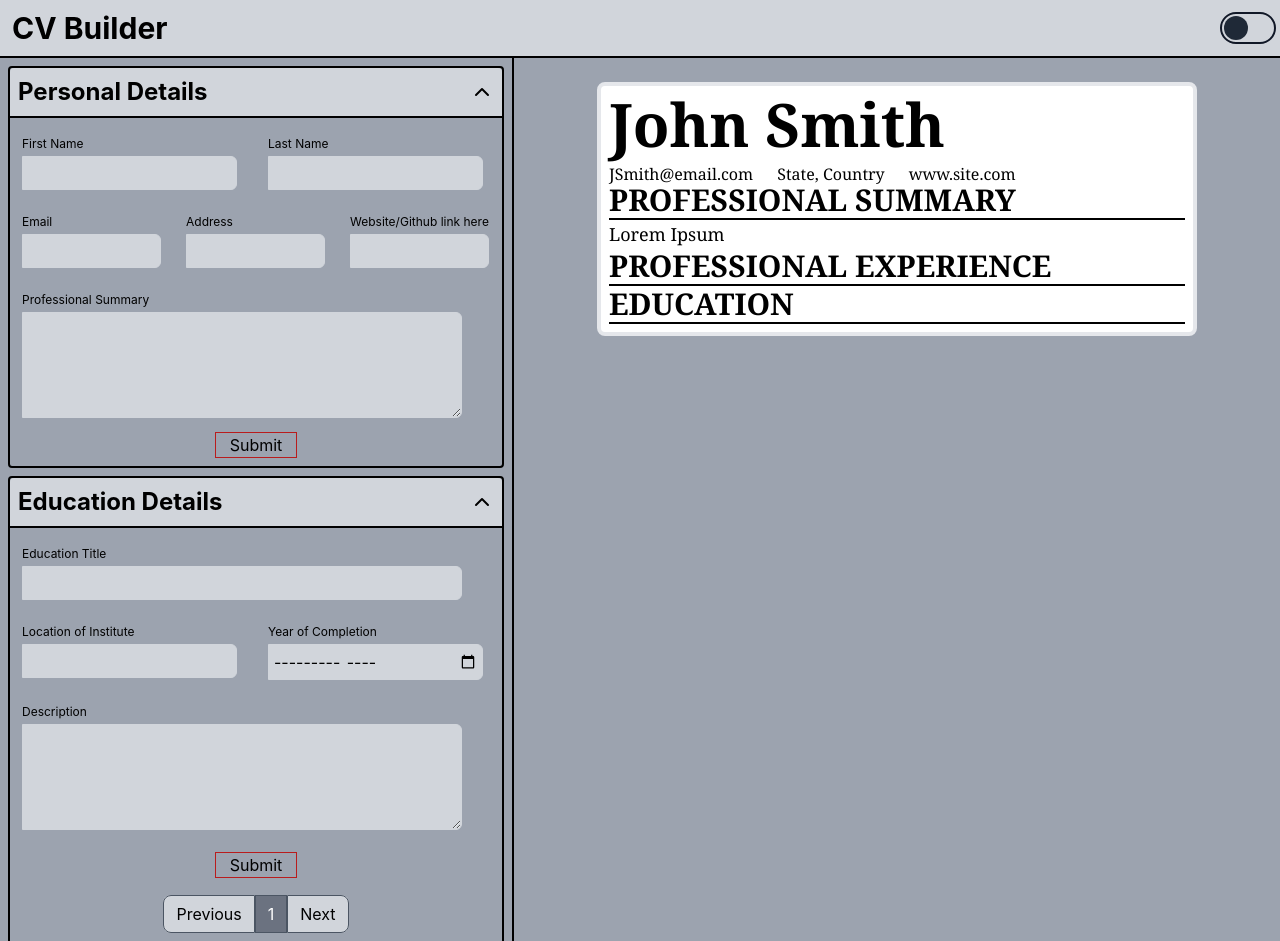
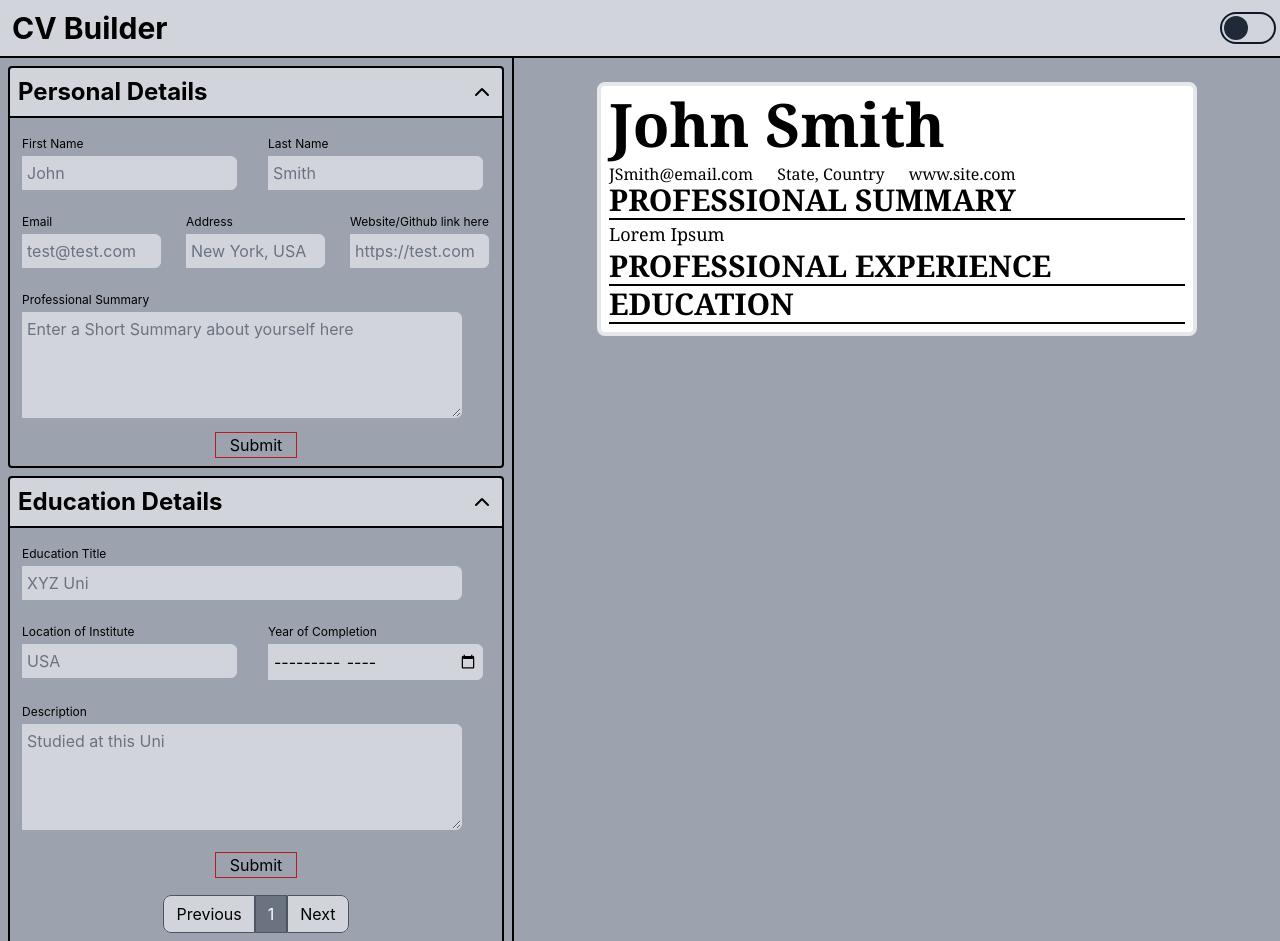
Before and after one commit to bilgramiraza/cv-builder, a React (Vite) app: page / in a window 1280 px wide. Shown: the top 941 px of the page. Built offline with nearby package versions, Linux system fonts and the light colour scheme.

Commit message:
Improved the Accessibility of the Site

```diff
--- a/src/components/Education.jsx
+++ b/src/components/Education.jsx
@@ -20,13 +20,13 @@ function Education({getEducation, education}) {
       case 'eduTitle':
         setEduTitle(e.target.value);
         break;
-      case 'desc':
+      case 'eduDesc':
         setDesc(e.target.value);
         break;
-      case 'endDate':
+      case 'eduEndDate':
         setEndDate(e.target.value);
         break;
-      case 'address':
+      case 'eduAddress':
         setAddress(e.target.value);
         break;
       default:
@@ -101,20 +101,20 @@ function Education({getEducation, education}) {
       <form className={`flex flex-col pb-2 ${showForm?'':'hidden'}`} onSubmit={handleSubmit} key={index}>
         <div className="flex flex-col w-full my-1.5 lg:flex-row">
           <div className='block w-full ms-3'>
-            <InputGroup inputType="text" inputName="eduTitle" inputLabel="Education Title" inputValue={eduTitle} handleChange={handleChange} disabled={status}/>
+            <InputGroup inputType="text" inputName="eduTitle" inputLabel="Education Title" inputValue={eduTitle} handleChange={handleChange} placeHolder="XYZ Uni" disabled={status}/>
           </div>
         </div>
         <div className="flex flex-col w-full my-1.5 lg:flex-row">
           <div className='block w-full ms-3 lg:w-1/2 '>
-            <InputGroup inputType="text" inputName="address" inputLabel="Location of Institute" inputValue={address} handleChange={handleChange} disabled={status}/>
+            <InputGroup inputType="text" inputName="eduAddress" inputLabel="Location of Institute" inputValue={address} handleChange={handleChange} placeHolder="USA" disabled={status}/>
           </div>
           <div className='block w-full ms-3 lg:w-1/2 '>
-            <InputGroup inputType="month" inputName="endDate" inputLabel="Year of Completion" inputValue={endDate} handleChange={handleChange} disabled={status}/>
+            <InputGroup inputType="month" inputName="eduEndDate" inputLabel="Year of Completion" inputValue={endDate} handleChange={handleChange} disabled={status}/>
           </div>
         </div>
         <div className="flex flex-col w-full my-1.5 lg:flex-row">
           <div className='block w-full ms-3'>
-            <InputGroup inputType="desc" inputName="desc" inputLabel="Description" inputValue={desc} handleChange={handleChange} disabled={status}/>
+            <InputGroup inputType="desc" inputName="eduDesc" inputLabel="Description" inputValue={desc} handleChange={handleChange} placeHolder="Studied at this Uni" disabled={status}/>
           </div>
         </div>
         <div className="flex justify-center my-4">
--- a/src/components/Experience.jsx
+++ b/src/components/Experience.jsx
@@ -24,13 +24,13 @@ function Experience({ getExperience, experience }) {
       case 'expTitle':
         setExpTitle(e.target.value);
         break;
-      case 'startDate':
+      case 'expStartDate':
         setStartDate(e.target.value);
         break;
-      case 'endDate':
+      case 'expEndDate':
         setEndDate(e.target.value);
         break;
-      case 'desc':
+      case 'expDesc':
         setDesc(e.target.value);
         break;
       default:
@@ -108,23 +108,23 @@ function Experience({ getExperience, experience }) {
       <form className={`flex flex-col pb-2 ${showForm?'':'hidden'}`} onSubmit={handleSubmit} key={index}>
         <div className="flex flex-col w-full my-1.5 lg:flex-row">
           <div className='block w-full ms-3 lg:w-1/2 '>
-            <InputGroup inputType="text" inputName="expCompany" inputLabel="Company Name" inputValue={expCompany} handleChange={handleChange} disabled={status} />
+            <InputGroup inputType="text" inputName="expCompany" inputLabel="Company Name" inputValue={expCompany} handleChange={handleChange} placeHolder="Acme Corp" disabled={status} />
           </div>
           <div className='block w-full ms-3 lg:w-1/2 '>
-            <InputGroup inputType="text" inputName="expTitle" inputLabel="Job Title" inputValue={expTitle} handleChange={handleChange} disabled={status} />
+            <InputGroup inputType="text" inputName="expTitle" inputLabel="Job Title" inputValue={expTitle} handleChange={handleChange} placeHolder="Lead Tester" disabled={status} />
           </div>
         </div>
         <div className="flex flex-col w-full my-1.5 lg:flex-row">
           <div className='block w-full ms-3 lg:w-1/2 '>
-            <InputGroup inputType="month" inputName="startDate" inputLabel="Start Date" inputValue={startDate} handleChange={handleChange} disabled={status} />
+            <InputGroup inputType="month" inputName="expStartDate" inputLabel="Start Date" inputValue={startDate} handleChange={handleChange} disabled={status} />
           </div>
           <div className='block w-full ms-3 lg:w-1/2 '>
-            <InputGroup inputType="month" inputName="endDate" inputLabel="End Date" inputValue={endDate} handleChange={handleChange} disabled={status} />
+            <InputGroup inputType="month" inputName="expEndDate" inputLabel="End Date" inputValue={endDate} handleChange={handleChange} disabled={status} />
           </div>
         </div>
         <div className="flex flex-col w-full my-1.5 lg:flex-row">
           <div className='block w-full ms-3'>
-            <InputGroup inputType="desc" inputName="desc" inputLabel="Job Description" inputValue={desc} handleChange={handleChange} disabled={status} />
+            <InputGroup inputType="desc" inputName="expDesc" inputLabel="Job Description" inputValue={desc} handleChange={handleChange} placeHolder="Lead Tester for the Acme Corp" disabled={status} />
           </div>
         </div>
         <div className="flex justify-center my-4">
--- a/src/components/InputGroup.jsx
+++ b/src/components/InputGroup.jsx
@@ -1,7 +1,7 @@
 import PropTypes from 'prop-types';
 import { useState } from 'react';
 
-function InputGroup({inputName, inputType, inputLabel, inputValue, handleChange, disabled}) {
+function InputGroup({inputName, inputType, inputLabel, inputValue, handleChange, placeHolder, disabled}) {
   const [isValid, setIsValid] = useState(true);
   const handleInputChange = (e) => {
     handleChange(e);
@@ -16,9 +16,13 @@ function InputGroup({inputName, inputType, inputLabel, inputValue, handleChange,
           name={inputName}
           onChange={handleInputChange}
           value={inputValue}
+          placeholder={placeHolder}
           disabled={disabled}
           rows={4}
-          className={`w-11/12 px-1 py-1 text-sm lg:text-base text-black rounded-r-md bg-gray-300 text-black border ${isValid ?'border-gray-300':'border-red-500'} focus:border-indigo-500 focus:ring-indigo-500 dark:bg-gray-800 dark:text-white`}
+          aria-invalid={!isValid}
+          aria-describedby={isValid ? null : `${inputName}-error`}
+          aria-labelledby={`${inputName}-label`}
+          className={`w-11/12 px-1 py-1 text-sm lg:text-base text-black placeholder-gray-500 rounded-r-md bg-gray-300 text-black border ${isValid ?'border-gray-300':'border-red-500'} focus:border-indigo-500 focus:ring-indigo-500 dark:bg-gray-800 dark:text-white`}
         />
       );
       break;
@@ -30,21 +34,25 @@ function InputGroup({inputName, inputType, inputLabel, inputValue, handleChange,
           name={inputName}
           onChange={handleInputChange}
           value={inputValue}
+          placeholder={placeHolder}
           disabled={disabled}
-          className={`w-11/12 px-1 py-1 text-sm lg:text-base text-black rounded-r-md bg-gray-300 text-black border ${isValid ?'border-gray-300':'border-red-500'} focus:border-indigo-500 focus:ring-indigo-500 dark:bg-gray-800 dark:text-white`}
+          aria-invalid={!isValid}
+          aria-describedby={isValid ? null : `${inputName}-error`}
+          aria-labelledby={`${inputName}-label`}
+          className={`w-11/12 px-1 py-1 text-sm lg:text-base text-black placeholder-gray-500 rounded-r-md bg-gray-300 text-black border ${isValid ?'border-gray-300':'border-red-500'} focus:border-indigo-500 focus:ring-indigo-500 dark:bg-gray-800 dark:text-white`}
         />
       );
       break;
   }
   return (
     <>
-      <label htmlFor={inputName} className='flex w-auto mt-3 text-start text-xs 2xl:text-lg text-black dark:text-white'>
+      <label htmlFor={inputName} id={`${inputName}-label`} className='flex w-auto mt-3 text-start text-xs 2xl:text-lg text-black dark:text-white'>
         {inputLabel}
       </label>
       <div className='flex w-auto mt-1 '>
         {inputGroup}
       </div>
-      {!isValid && <div className="text-red-600 text-sm mt-1">Invalid Input</div>}
+      {!isValid && <div id={`${inputName}-error`} className="text-red-600 text-sm mt-1">Invalid Input</div>}
     </>
   );
 }
--- a/src/components/Personal.jsx
+++ b/src/components/Personal.jsx
@@ -25,7 +25,7 @@ function Personal({getPersonal, personal}) {
       case 'email':
         setEmail(e.target.value);
         break;
-      case 'address':
+      case 'personalAddress':
         setAddress(e.target.value);
         break;
       case 'website':
@@ -78,26 +78,26 @@ function Personal({getPersonal, personal}) {
       <form onSubmit={handleSubmit} className={`flex flex-col pb-2 ${showForm?'':'hidden'}`}>
         <div className="flex flex-col w-full my-1.5 lg:flex-row">
           <div className='block w-full ms-3 lg:w-1/2 '>
-            <InputGroup inputType="text" inputName="firstName" inputLabel="First Name" inputValue={fname} handleChange={handleChange} disabled={status}/>
+            <InputGroup inputType="text" inputName="firstName" inputLabel="First Name" inputValue={fname} handleChange={handleChange} placeHolder="John" disabled={status}/>
           </div>
           <div className='block w-full ms-3 lg:w-1/2 '>
-            <InputGroup inputType="text" inputName="lastName" inputLabel="Last Name" inputValue={lname} handleChange={handleChange} disabled={status}/>
+            <InputGroup inputType="text" inputName="lastName" inputLabel="Last Name" inputValue={lname} handleChange={handleChange} placeHolder="Smith" disabled={status}/>
           </div>
         </div>
         <div className="flex flex-col w-full my-1.5 lg:flex-row">
           <div className='block w-full ms-3 lg:w-1/3 '>
-            <InputGroup inputType="email" inputName="email" inputLabel="Email" inputValue={email} handleChange={handleChange} disabled={status}/>
+            <InputGroup inputType="email" inputName="email" inputLabel="Email" inputValue={email} handleChange={handleChange} placeHolder="test@test.com" disabled={status}/>
           </div>
           <div className='block w-full ms-3 lg:w-1/3 '>
-            <InputGroup inputType="text" inputName="address" inputLabel="Address" inputValue={address} handleChange={handleChange} disabled={status}/>
+            <InputGroup inputType="text" inputName="personalAddress" inputLabel="Address" inputValue={address} handleChange={handleChange} placeHolder="New York, USA" disabled={status}/>
           </div>
           <div className='block w-full ms-3 lg:w-1/3 '>
-            <InputGroup inputType="url" inputName="website" inputLabel="Website/Github link here" inputValue={website} handleChange={handleChange} disabled={status}/>
+            <InputGroup inputType="url" inputName="website" inputLabel="Website/Github link here" inputValue={website} handleChange={handleChange} placeHolder="https://test.com" disabled={status}/>
           </div>
         </div>
         <div className="flex flex-col w-auto my-1.5 lg:flex-row">
           <div className='block w-full ms-3'>
-            <InputGroup inputType="desc" inputName="profSummary" inputLabel="Professional Summary" inputValue={profSummary} handleChange={handleChange} disabled={status}/>
+            <InputGroup inputType="desc" inputName="profSummary" inputLabel="Professional Summary" inputValue={profSummary} handleChange={handleChange} placeHolder="Enter a Short Summary about yourself here" disabled={status}/>
           </div>
         </div>
         <div className="flex justify-center mt-2">
```
